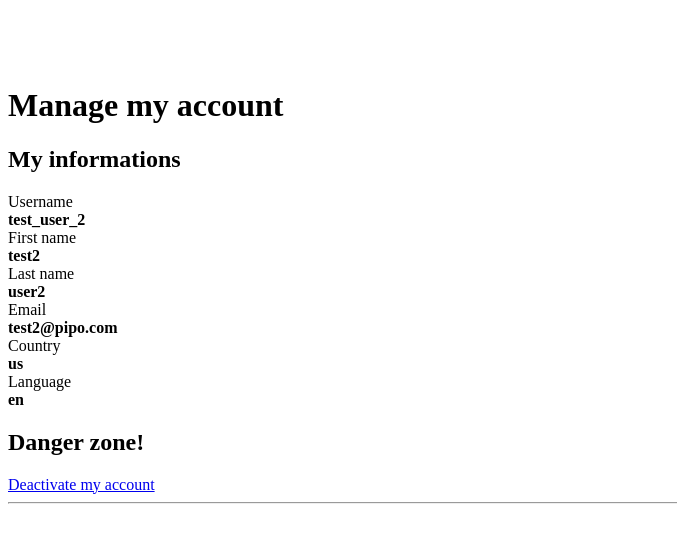
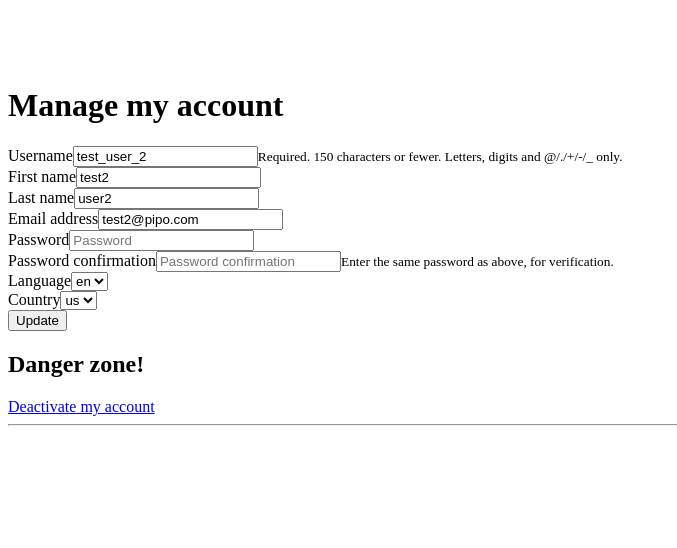
Before and after one commit to blatinier/onestpasdespigeons, a Django app: page /account in a window 1280 px wide. Shown: the part 307-855 px from the top of the page, without its empty margins (0-677 px from the left). After the commit the page ends 733 px from the top, so only its background shows below. Run offline with Django 3.2, Linux system fonts and the light colour scheme; a user stored in the database is signed in; data comes from the database, SQL or seed files in the repository; parts of the project's set-up code (start-up, migrations or seed data) failed here and were passed over; some libraries are stand-ins or nearby versions.

Commit message:
#58: edit user information

```diff
--- a/pigeon/weights/forms.py
+++ b/pigeon/weights/forms.py
@@ -32,6 +32,43 @@ class UserForm(UserCreationForm):
         model = User
         fields = ('username', 'first_name', 'last_name', 'email', 'password1',
                   'password2')
+
+
+class UpdateUserForm(forms.ModelForm):
+
+    error_messages = {
+        'password_mismatch': _("The two password fields didn't match."),
+    }
+    password1 = forms.CharField(label=_("Password"), required=False,
+        widget=forms.PasswordInput)
+    password2 = forms.CharField(label=_("Password confirmation"),
+        required=False,
+        widget=forms.PasswordInput,
+        help_text=_("Enter the same password as above, for verification."))
+
+    class Meta:
+        model = User
+        fields = ('username', 'first_name', 'last_name', 'email', 'password1',
+                  'password2')
+
+    def clean_password2(self):
+        password1 = self.cleaned_data.get("password1")
+        password2 = self.cleaned_data.get("password2")
+        if (password1 or password2) and password1 != password2:
+            raise forms.ValidationError(
+                self.error_messages['password_mismatch'],
+                code='password_mismatch',
+            )
+        return password2
+
+    def save(self, commit=True):
+        user = super(UpdateUserForm, self).save(commit=False)
+        raw_password = self.cleaned_data['password1']
+        if raw_password:
+            user.set_password(raw_password)
+        if commit:
+            user.save()
+        return user
 
 
 class ProfileForm(forms.ModelForm):
--- a/pigeon/weights/templates/weights/user_account.html
+++ b/pigeon/weights/templates/weights/user_account.html
@@ -1,58 +1,29 @@
 {% extends 'weights/layout.html' %}
+{% load bootstrap3 %}
 {% load i18n %}
 {% block content %}
 <div class="row offset-from-menu">
-  <h1 class="col-lg-12 text-center">{% trans "Manage my account" %}</h1>
-  <div class="col-lg-12">
-    <h2>{% trans "My informations" %}</h2>
-    <div class="row">
-      <div class="col-lg-offset-1 col-lg-3">
-        {% trans "Username" %}
+  <div class="row">
+    <h1 class="col-lg-12 text-center">{% trans "Manage my account" %}</h1>
+  </div>
+  {% if message %}
+    <div class="alert alert-{{message.status}} text-center">
+      {{ message.text }}
+    </div>
+  {% endif %}
+  <div class="row">
+    <form method="post" autocomplete="off" class="form-contact">
+      {% csrf_token %}
+      {% for field in user_form %}
+        {% bootstrap_field field layout="horizontal" field_class="col-md-9 input-form-space" show_help=False %}
+      {% endfor %}
+      {% for field in profile_form %}
+        {% bootstrap_field field layout="horizontal" field_class="col-md-9 input-form-space" show_help=False %}
+      {% endfor %}
+      <div class="col-md-12 text-center">
+        {% bootstrap_button update_text button_type="submit" button_class="btn-primary" size="large" %}
       </div>
-      <div class="col-lg-8">
-        <strong>{{ user.username }}</strong>
-      </div>
-    </div>
-    <div class="row">
-      <div class="col-lg-offset-1 col-lg-3">
-        {% trans "First name" %}
-      </div>
-      <div class="col-lg-8">
-        <strong>{{ user.first_name|default:"N/A" }}</strong>
-      </div>
-    </div>
-    <div class="row">
-      <div class="col-lg-offset-1 col-lg-3">
-        {% trans "Last name" %}
-      </div>
-      <div class="col-lg-8">
-        <strong>{{ user.last_name|default:"N/A" }}</strong>
-      </div>
-    </div>
-    <div class="row">
-      <div class="col-lg-offset-1 col-lg-3">
-        {% trans "Email" %}
-      </div>
-      <div class="col-lg-8">
-        <strong>{{ user.email }}</strong>
-      </div>
-    </div>
-    <div class="row">
-      <div class="col-lg-offset-1 col-lg-3">
-        {% trans "Country" %}
-      </div>
-      <div class="col-lg-8">
-        <strong>{{ user.pigeonuser.country }}</strong>
-      </div>
-    </div>
-    <div class="row">
-      <div class="col-lg-offset-1 col-lg-3">
-        {% trans "Language" %}
-      </div>
-      <div class="col-lg-8">
-        <strong>{{ user.pigeonuser.language }}</strong>
-      </div>
-    </div>
+    </form>
   </div>
   <div class="col-lg-12">
     <h2>{% trans "Danger zone!" %}</h2>
--- a/pigeon/weights/urls.py
+++ b/pigeon/weights/urls.py
@@ -26,8 +26,10 @@ urlpatterns = [
     url(r'^contribute$', views.contribute, name='contribute'),
     url(r'^my_measures$', views.my_measures, name='my_measures'),
     url(r'^add_measure$', views.add_measure, name='add_measure'),
-    url(r'^edit_measure/(?P<measure_id>[0-9]+)$', views.edit_measure, name='edit_measure'),
-    url(r'^delete_measure/(?P<measure_id>[0-9]+)$', views.delete_measure, name='delete_measure'),
+    url(r'^edit_measure/(?P<measure_id>[0-9]+)$', views.edit_measure,
+        name='edit_measure'),
+    url(r'^delete_measure/(?P<measure_id>[0-9]+)$', views.delete_measure,
+        name='delete_measure'),
     url(r'^list_measures$', views.list_measures, name='list_measures'),
 
     url(r'^register/$', views.register, name='register'),
--- a/pigeon/weights/views.py
+++ b/pigeon/weights/views.py
@@ -15,7 +15,8 @@
 #  This file is part of project: OnEstPasDesPigeons
 #
 import urllib.parse
-from django.contrib.auth import authenticate, login, logout
+from django.contrib.auth import (authenticate, login, logout,
+                                 update_session_auth_hash)
 from django.contrib.auth.decorators import login_required
 from django.contrib import messages
 from django.core.paginator import Paginator, EmptyPage, PageNotAnInteger
@@ -24,7 +25,7 @@ from django.http import HttpResponseForbidden
 from django.shortcuts import render, redirect, get_object_or_404, reverse
 from django.utils.translation import ugettext as _
 from weights.forms import (UserForm, ProfileForm, AddMeasureForm,
-                           AddProductForm)
+                           UpdateUserForm, AddProductForm)
 from weights.models import Measure, MeasureFilter, Product
 
 
@@ -169,9 +170,36 @@ def user_account(request):
     """
     Everything about user managing his account.
     """
-    # TODO #1
-    return render(request, 'weights/user_account.html',
-                  {"user": request.user})
+    if request.method == 'POST':
+        user_form = UpdateUserForm(request.POST, prefix='user',
+                                   instance=request.user)
+        profile_form = ProfileForm(request.POST, prefix='profile',
+                                   instance=request.user.pigeonuser)
+        context = {'user_form': user_form,
+                   'profile_form': profile_form,
+                   'update_text': _('Update'),
+                   'user': request.user}
+        if user_form.is_valid() and profile_form.is_valid():
+            user = user_form.save(commit=False)
+            user.pigeonuser.language = \
+                    profile_form.cleaned_data.get('language')
+            user.pigeonuser.country = profile_form.cleaned_data.get('country')
+            user.save()
+            # Update password
+            if user_form.cleaned_data.get('password1'):
+                update_session_auth_hash(request, user)
+            context['message'] = {'status': 'success',
+                                  'text': _("Update successful!")}
+        return render(request, 'weights/user_account.html', context)
+    else:
+        user_form = UpdateUserForm(prefix='user', instance=request.user)
+        profile_form = ProfileForm(prefix='profile',
+                                   instance=request.user.pigeonuser)
+    context = {'user_form': user_form,
+               'profile_form': profile_form,
+               'update_text': _('Update'),
+               'user': request.user}
+    return render(request, 'weights/user_account.html', context)
 
 
 @login_required
```
Also changed, not shown: pigeon/tests/integration_tests/test_edit_user.py (added, +64 -0 lines).
